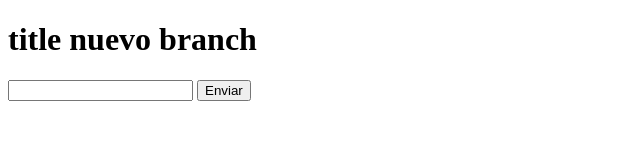
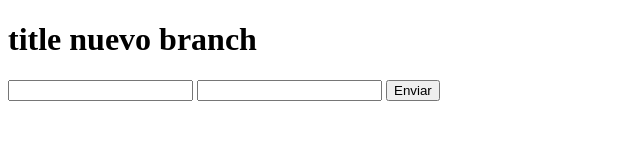
Before and after one commit to BrayanMO/hello-git, a plain HTML site: page index.html in a window 1280 px wide. Shown: the whole page, without its empty margins (0-640 px from the left). Drawn offline with Linux system fonts and the light colour scheme.

Commit message:
se agrego lastname

```diff
--- a/index.html
+++ b/index.html
@@ -9,7 +9,8 @@
     <h1>title nuevo branch</h1>
 
     <form action="#" method="get">
-        <input type="text" name="firstname" id="name">
+        <input type="text" name="firstname" id="firstname">
+        <input type="text" name="Lastname" id="Lastname">
         <input type="button" value="Enviar">
     </form>
 </body>
```
